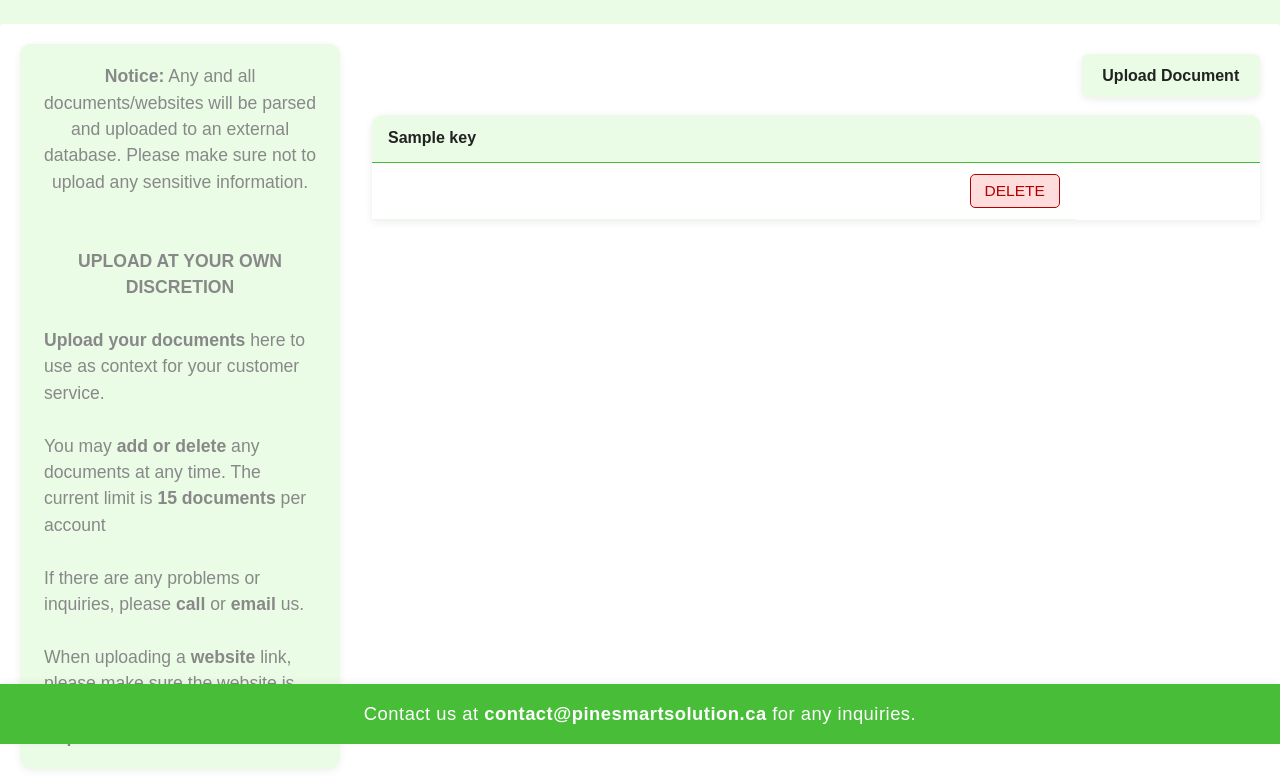
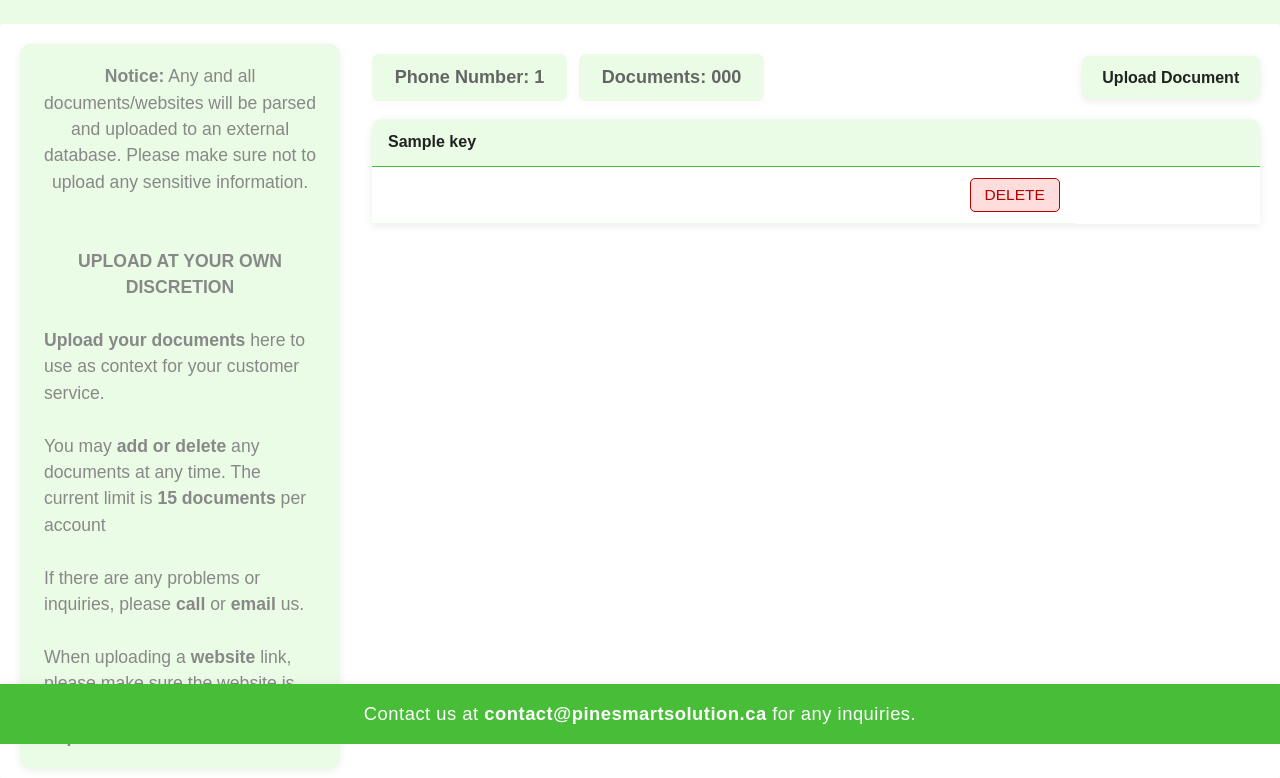
Before and after one commit to AzrafAlmas/callWrapper_FrontEnd, a Django app: template templates/upload.html in a window 1280 px wide. Shown: the part 56-834 px from the top of the page. Run offline with Django 5.2, Linux system fonts and the light colour scheme; the template is opened without the code that fills it: most values are stand-ins (such as "Sample title", 1, 10 or a date in 2020).

Commit message:
Added display of phone number and documents left to upload

```diff
--- a/templates/upload.html
+++ b/templates/upload.html
@@ -1,5 +1,5 @@
 
-{# Extends the base template for consistent layout and styles #}
+<!-- Extends the base template for consistent layout and styles -->
 {% extends 'base.html' %}
 
 {% block content %}
@@ -48,8 +48,20 @@
         <div style="flex: 2; min-width: 320px; margin-top: 10px;">
 
 
-            <!-- CREATE DOCUMENT BUTTON (opens modal) -->
-            <div style="display: flex; justify-content: flex-end; margin-bottom: 18px;">
+
+            <!-- number of documents DISPLAY -->
+            <div style="display: flex; align-items: center; margin-bottom: 18px; gap: 12px;">
+                {% if Phone_Number %}
+                    <div style="font-size: 1.13rem; font-weight: 600; color: #656565; background: #eafbe6; border: 1.5px solid #eafbe6; border-radius: 7px; display: inline-block; padding: 0.5em 1.2em; box-shadow: 0 2px 8px rgba(255,0,0,0.04);">
+                        Phone Number: {% with pn=Phone_Number|stringformat:'s' %}{% if pn|length == 10 %}{{ pn|slice:":3" }}-{{ pn|slice:"3:6" }}-{{ pn|slice:"6:10" }}{% else %}{{ Phone_Number }}{% endif %}{% endwith %}
+                    </div>
+                {% endif %}
+                {% if Number_Docs %}
+                    <div style="font-size: 1.13rem; font-weight: 600; color: #656565; background: #eafbe6; border: 1.5px solid #eafbe6; border-radius: 7px; display: inline-block; padding: 0.5em 1.2em; box-shadow: 0 2px 8px rgba(255,0,0,0.04);">
+                        Documents: {{ Number_Docs }}
+                    </div>
+                {% endif %}
+                <div style="flex:1"></div>
                 <button id="openModalBtn" type="button" style="background: #eafbe6; color: #222; border: none; border-radius: 7px; padding: 0.6rem 1.3rem; font-size: 1rem; font-weight: 600; box-shadow: 0 2px 8px rgba(0,0,0,0.08); cursor: pointer; transition: background 0.2s;">Upload Document</button>
             </div>
 
@@ -112,7 +124,7 @@
                             e.preventDefault();
                             return false;
                         }
-                        if (title.length > 25) {
+                        if (title.length > 50) {
                             alert('Title must be 50 characters or less');
                             e.preventDefault();
                             return false;
@@ -144,7 +156,7 @@
             </script>
 
 
-            {# Check if there is any content to display #}
+            <!-- Check if there is any content to display -->
 
             {% if content_gotten %}
                 <!-- Table to display all items in content_gotten -->
@@ -204,6 +216,7 @@
                 <div style="margin-top: 2rem; color: #888; text-align: center;">No content available.</div>
             {% endif %}
 
+            <!-- Display the phone number -->
         </div>
     </div>
 
```
Also changed, not shown: documentUpload/views.py (+11 -4 lines).
